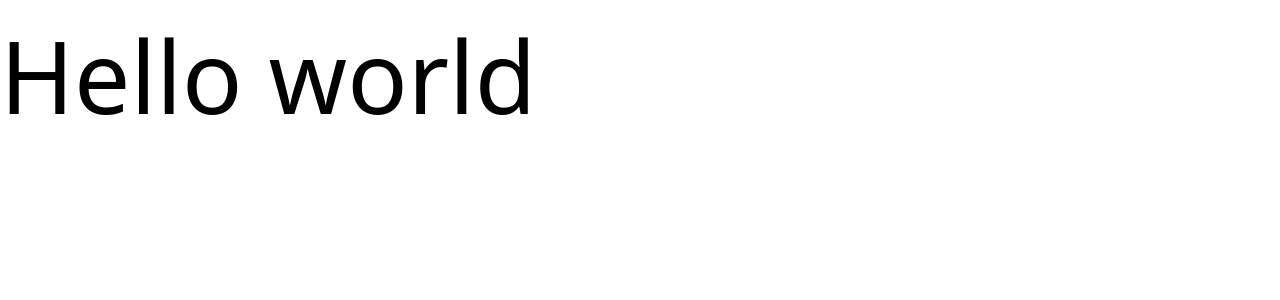
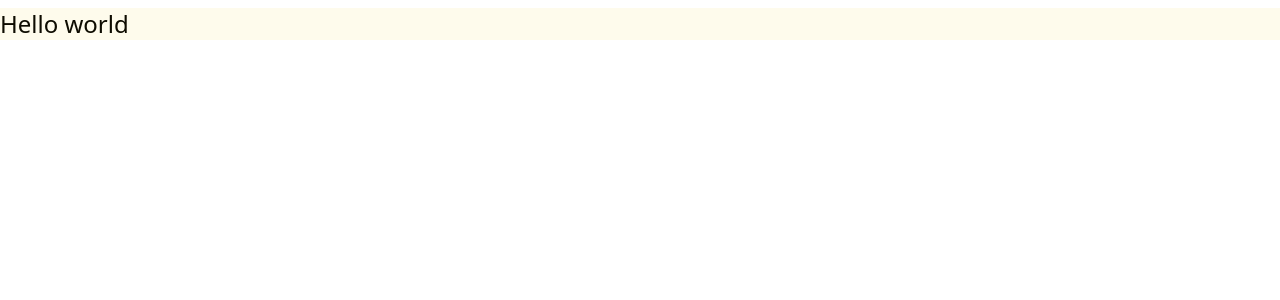
Before and after one commit to EmiraMujezinovic/ProHive, a React (Vite) app in the folder frontend/: page / in a window 1280 px wide. Shown: the top 300 px of the page. Built offline with nearby package versions, Linux system fonts and the light colour scheme.

Commit message:
Change theme colors

```diff
--- a/frontend/src/App.jsx
+++ b/frontend/src/App.jsx
@@ -8,7 +8,7 @@ function App() {
 
   return (
     <>
-      <h1 className='text-[100px]'>Hello world</h1>
+      <h1 className='mt-2 bg-background text-text text-2xl'>Hello world</h1>
     </>
   )
 }
--- a/frontend/src/index.css
+++ b/frontend/src/index.css
@@ -1 +1,9 @@
 @import "tailwindcss";
+
+@theme {
+    --color-primary: #eed114;
+    --color-secondary: #ffec72;
+    --color-accent: #96b382;
+    --color-text: #0e0c01;
+    --color-background: #fefbec;
+}
```
Also changed, not shown: frontend/tailwind.config.js (added).
